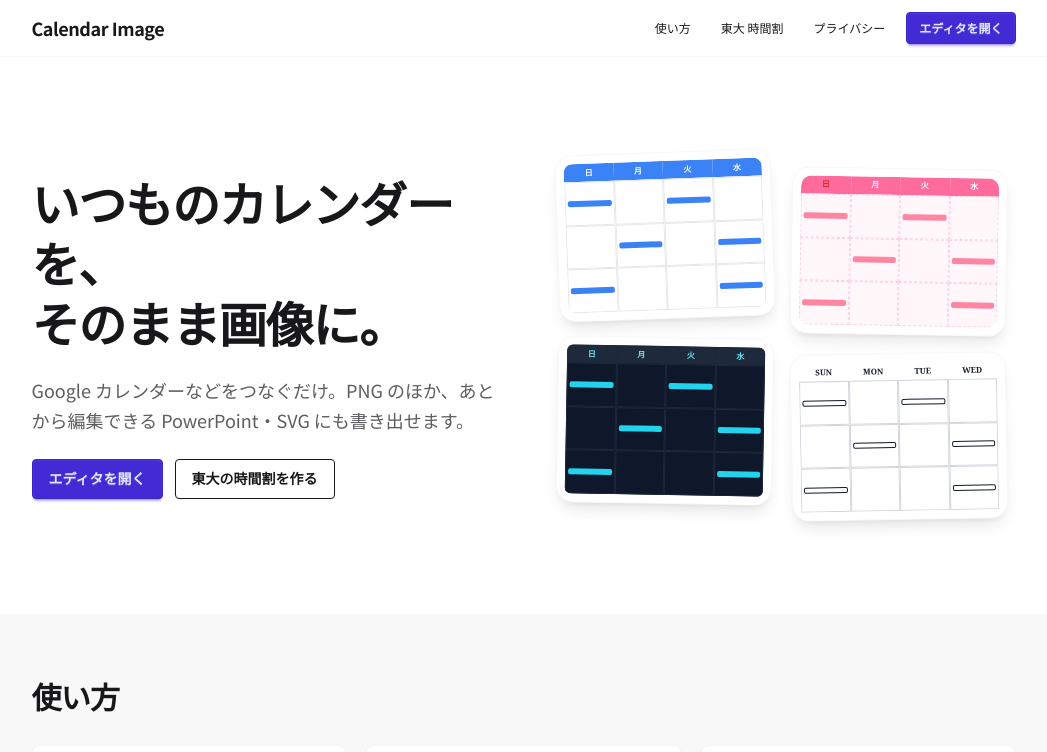
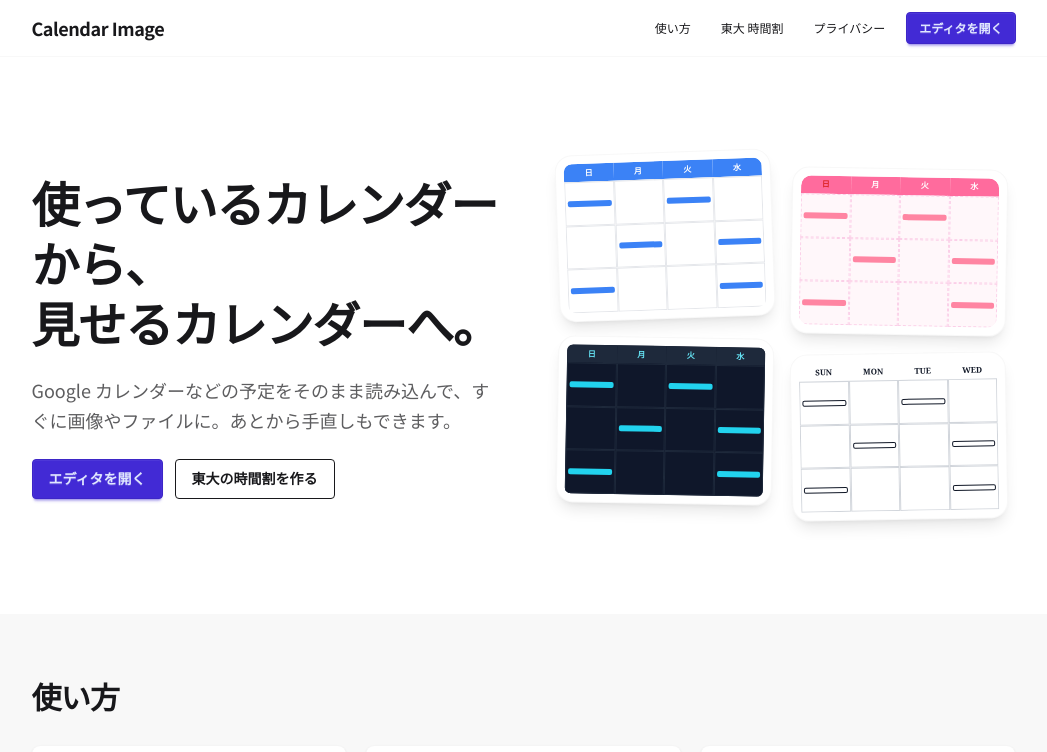
Before and after one commit to nakomochi/calendar-image, a SvelteKit app: page / in a window 1280 px wide. Shown: the top 752 px of the page, without its empty margins (109-1156 px from the left). Built offline with nearby package versions, Linux system fonts and the light colour scheme.

Commit message:
docs: refine landing hero copy

```diff
--- a/src/routes/+page.svelte
+++ b/src/routes/+page.svelte
@@ -57,10 +57,10 @@
     <section class="mx-auto grid max-w-5xl items-center gap-12 px-5 py-16 md:grid-cols-2 md:py-24">
       <div class="space-y-6">
         <h1 class="text-3xl font-bold leading-tight tracking-tight sm:text-4xl md:text-5xl">
-          いつものカレンダーを、<br />そのまま画像に。
+          使っているカレンダーから、<br />見せるカレンダーへ。
         </h1>
         <p class="text-base leading-relaxed text-base-content/70 sm:text-lg">
-          Google カレンダーなどをつなぐだけ。PNG のほか、あとから編集できる PowerPoint・SVG にも書き出せます。
+          Google カレンダーなどの予定をそのまま読み込んで、すぐに画像やファイルに。あとから手直しもできます。
         </p>
         <div class="flex flex-wrap gap-3">
           <a href="/editor" class="btn btn-primary">エディタを開く</a>
```
